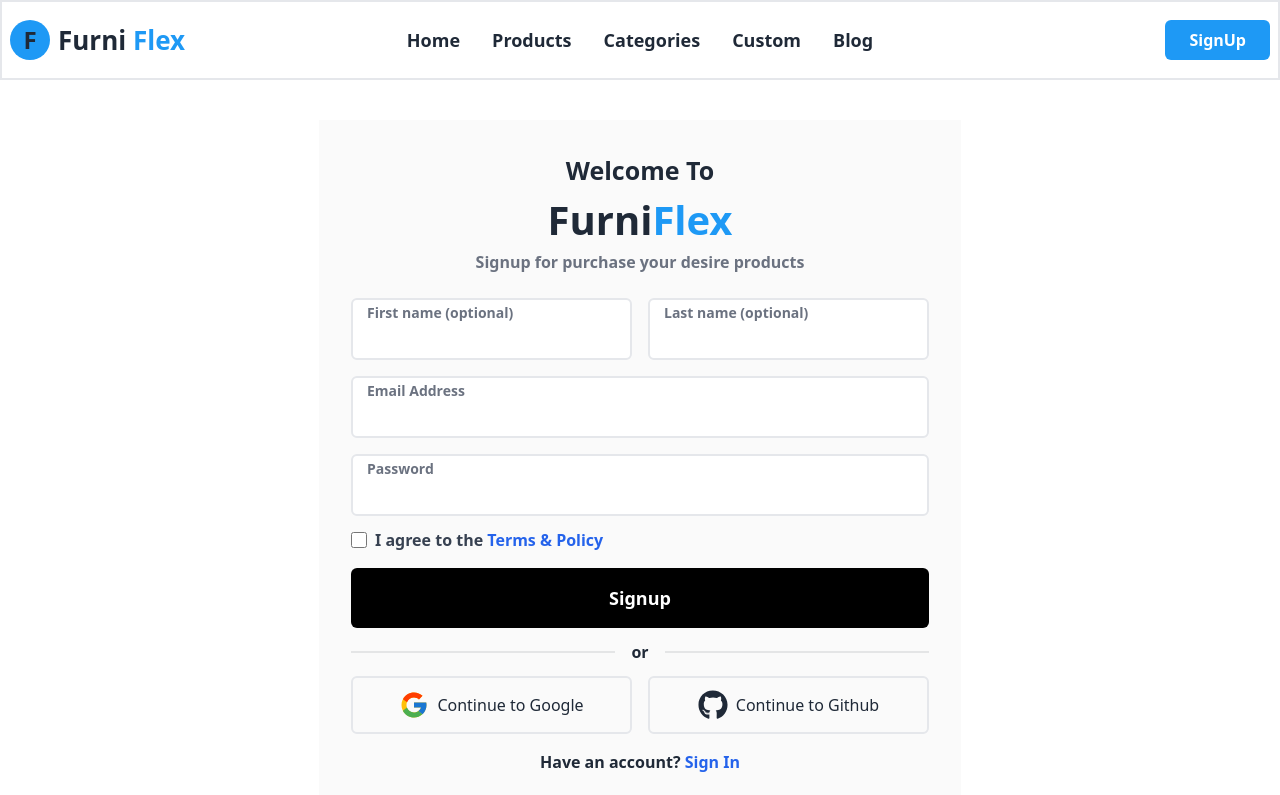
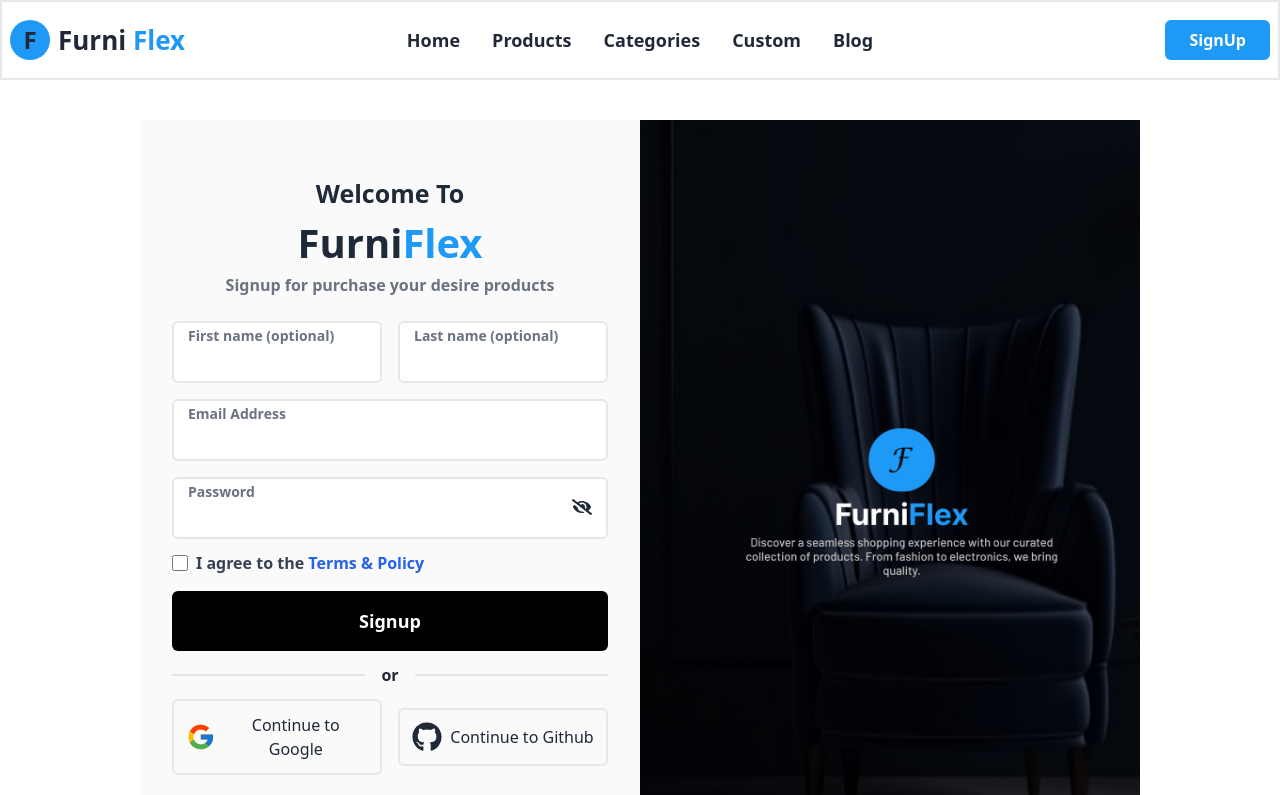
Before and after one commit to Tofazzal26/furni-flex-client, a React (Vite) app: page /signUp in a window 1280 px wide. Shown: the top 795 px of the page. Built offline with nearby package versions, Linux system fonts and the light colour scheme.

Commit message:
login page some code change

```diff
--- /dev/null
+++ b/src/Pages/SignIn/SignIn.jsx
@@ -0,0 +1,5 @@
+const SignIn = () => {
+  return <div></div>;
+};
+
+export default SignIn;
--- a/src/Pages/SignUp/SignUp.jsx
+++ b/src/Pages/SignUp/SignUp.jsx
@@ -1,7 +1,10 @@
 import { FcGoogle } from "react-icons/fc";
-import { FaGithub } from "react-icons/fa";
+import { FaEye, FaEyeSlash, FaGithub } from "react-icons/fa";
 import { NavLink } from "react-router-dom";
+import { useState } from "react";
 const SignUp = () => {
+  const [showPassword, setShowPassword] = useState(false);
+
   const handleSignUp = (event) => {
     event.preventDefault();
     const name = event.target.name.value;
@@ -14,8 +17,8 @@
   return (
     <div className="container mx-auto">
       <div className="my-4 md:my-10">
-        <div className="flex justify-center items-center">
-          <div className="bg-[#fafafa]">
+        <div className="grid grid-cols-1 md:grid-cols-2 md:w-[1000px] mx-auto">
+          <div className="bg-[#fafafa] col-span-1 flex justify-center items-center">
             <div className="p-2 md:p-8">
               <div>
                 <h2 className="text-[25px] font-semibold text-center">
@@ -66,11 +69,21 @@
                 </div>
                 <div className="relative mt-4">
                   <input
-                    type="password"
+                    type={showPassword ? "text" : "password"}
                     name="password"
                     id=""
                     className="w-full outline-none pb-[12px] rounded-md pt-[22px] px-4 font-semibold border-2"
                   />
+                  <span
+                    onClick={() => setShowPassword(!showPassword)}
+                    className="absolute cursor-pointer top-[20px] right-[16px]"
+                  >
+                    {showPassword ? (
+                      <FaEye size={20} />
+                    ) : (
+                      <FaEyeSlash size={20} />
+                    )}
+                  </span>
                   <h2 className="text-[14px] absolute top-[4px] left-4 text-gray-500 font-semibold">
                     Password
                   </h2>
@@ -97,11 +110,11 @@
                 <div className="divider font-semibold">or</div>
                 <div>
                   <div className="mt-4 flex md:flex-row flex-col justify-between gap-4 items-center">
-                    <button className="flex px-4 py-3 w-full rounded-md justify-center items-center gap-2 border-2">
+                    <button className="flex px-3 py-3 w-full rounded-md justify-center items-center gap-2 border-2">
                       <FcGoogle size={30} />
                       Continue to Google
                     </button>
-                    <button className="flex px-4 py-3 w-full rounded-md justify-center items-center gap-2 border-2">
+                    <button className="flex px-3 py-3 w-full rounded-md justify-center items-center gap-2 border-2">
                       <FaGithub size={30} />
                       Continue to Github
                     </button>
@@ -114,6 +127,9 @@
               </div>
             </div>
           </div>
+          <div className="col-span-1">
+            <img src="/LoginSide.png" alt="" className="w-full" />
+          </div>
         </div>
       </div>
     </div>
```
